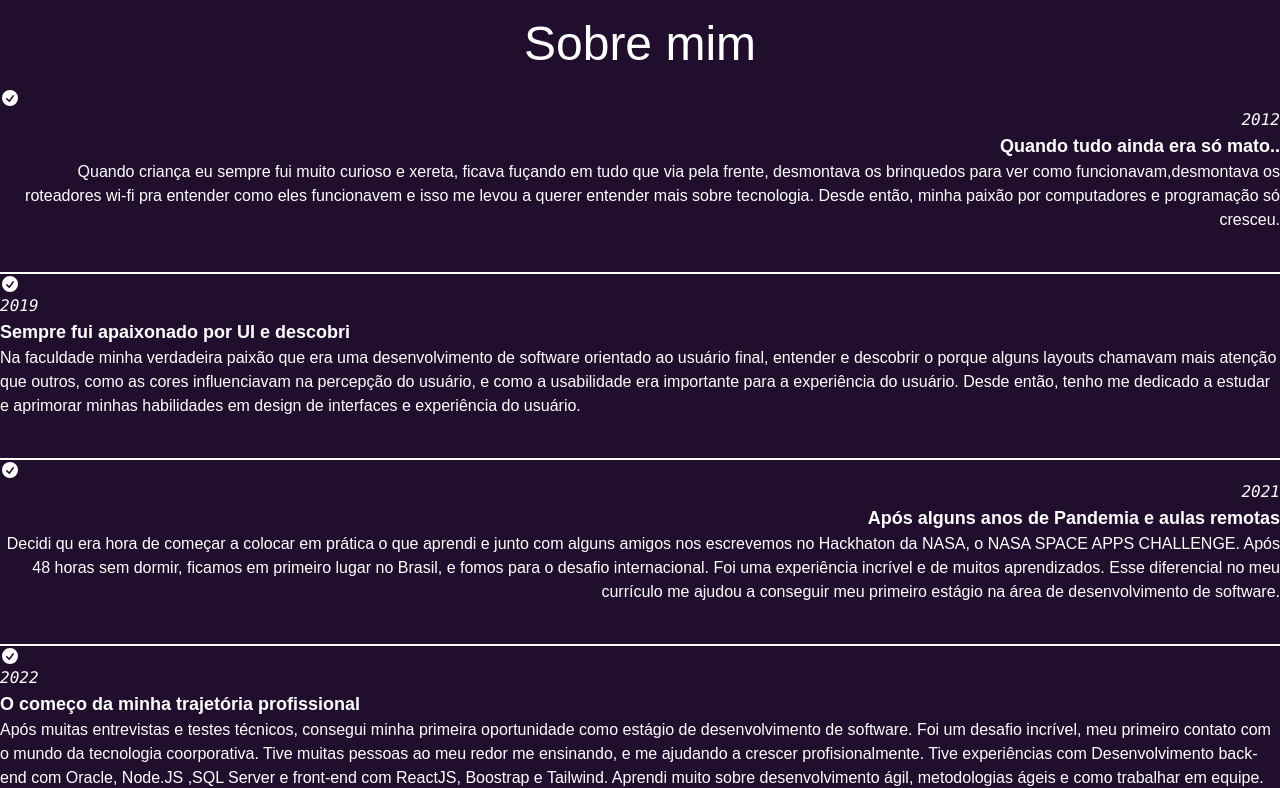
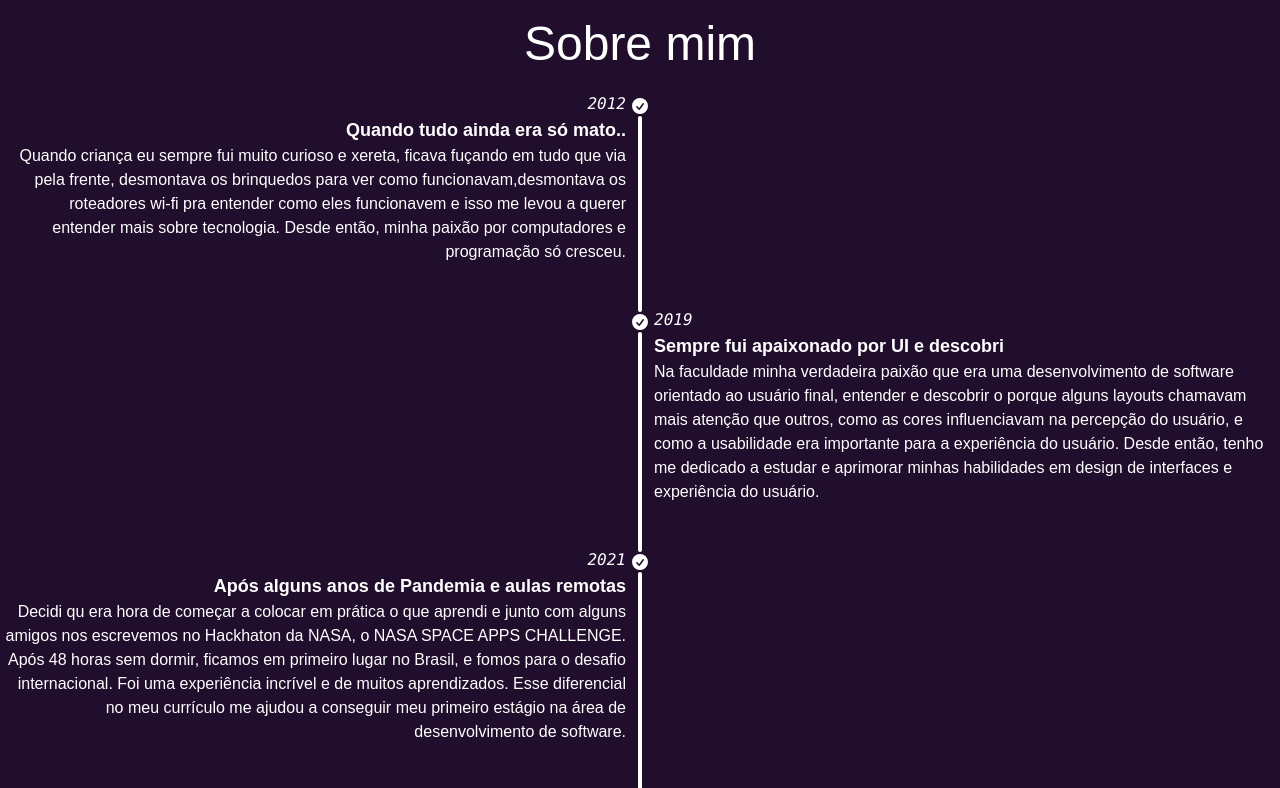
Before and after one commit to Gabrielvsiqueira/gabesiqueira.dev, a React (Vite) app: page /about in a window 1280 px wide. Shown: the top 788 px of the page. Built offline with nearby package versions, Linux system fonts and the light colour scheme; a web font is replaced by a local one.

Commit message:
feat:: add new thing sinto project

```diff
--- a/index.html
+++ b/index.html
@@ -2,9 +2,8 @@
 <html lang="en">
   <head>
     <meta charset="UTF-8" />
-    <link rel="icon" type="image/svg+xml" href="/vite.svg" />
     <meta name="viewport" content="width=device-width, initial-scale=1.0" />
-    <title>Vite + React</title>
+    <title>Gabe Siqueira</title>
   </head>
   <body>
     <style>
--- a/package.json
+++ b/package.json
@@ -17,6 +17,7 @@
     "@tailwindcss/vite": "^4.1.12",
     "react": "^19.1.1",
     "react-dom": "^19.1.1",
+    "react-router-dom": "^7.8.1",
     "styled-components": "^6.1.19",
     "tailwindcss": "^4.1.12"
   },
@@ -25,6 +26,7 @@
     "@types/react": "^19.1.10",
     "@types/react-dom": "^19.1.7",
     "@vitejs/plugin-react": "^5.0.0",
+    "daisyui": "^5.0.50",
     "eslint": "^9.33.0",
     "eslint-plugin-react-hooks": "^5.2.0",
     "eslint-plugin-react-refresh": "^0.4.20",
--- a/src/index.css
+++ b/src/index.css
@@ -1,4 +1,5 @@
 @import "tailwindcss";
+@plugin "daisyui";
 
 :root {
     background-color: #210D2C;
```
Also changed, not shown: 1 other file (tests, documents, lock files or other folders).
